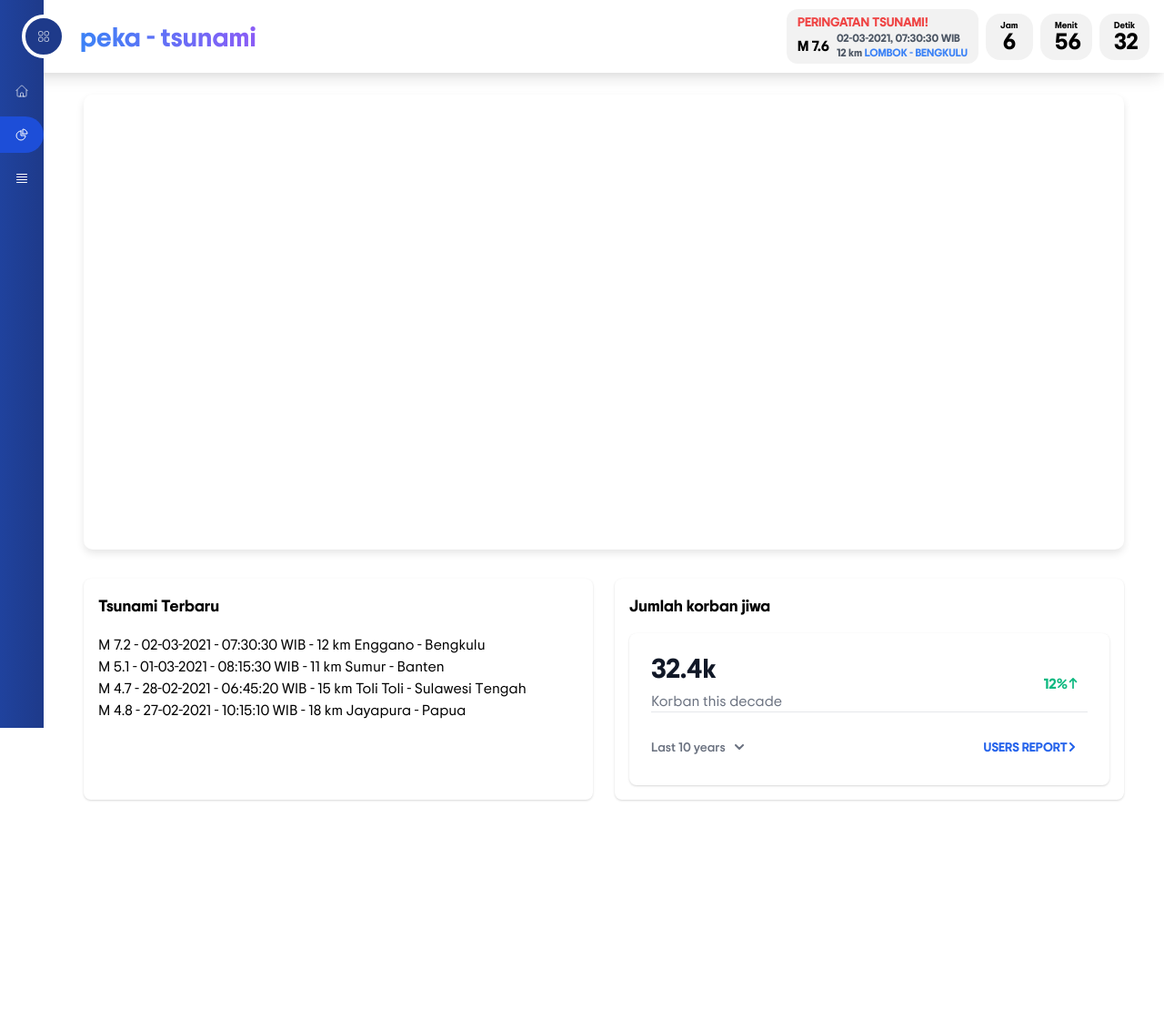
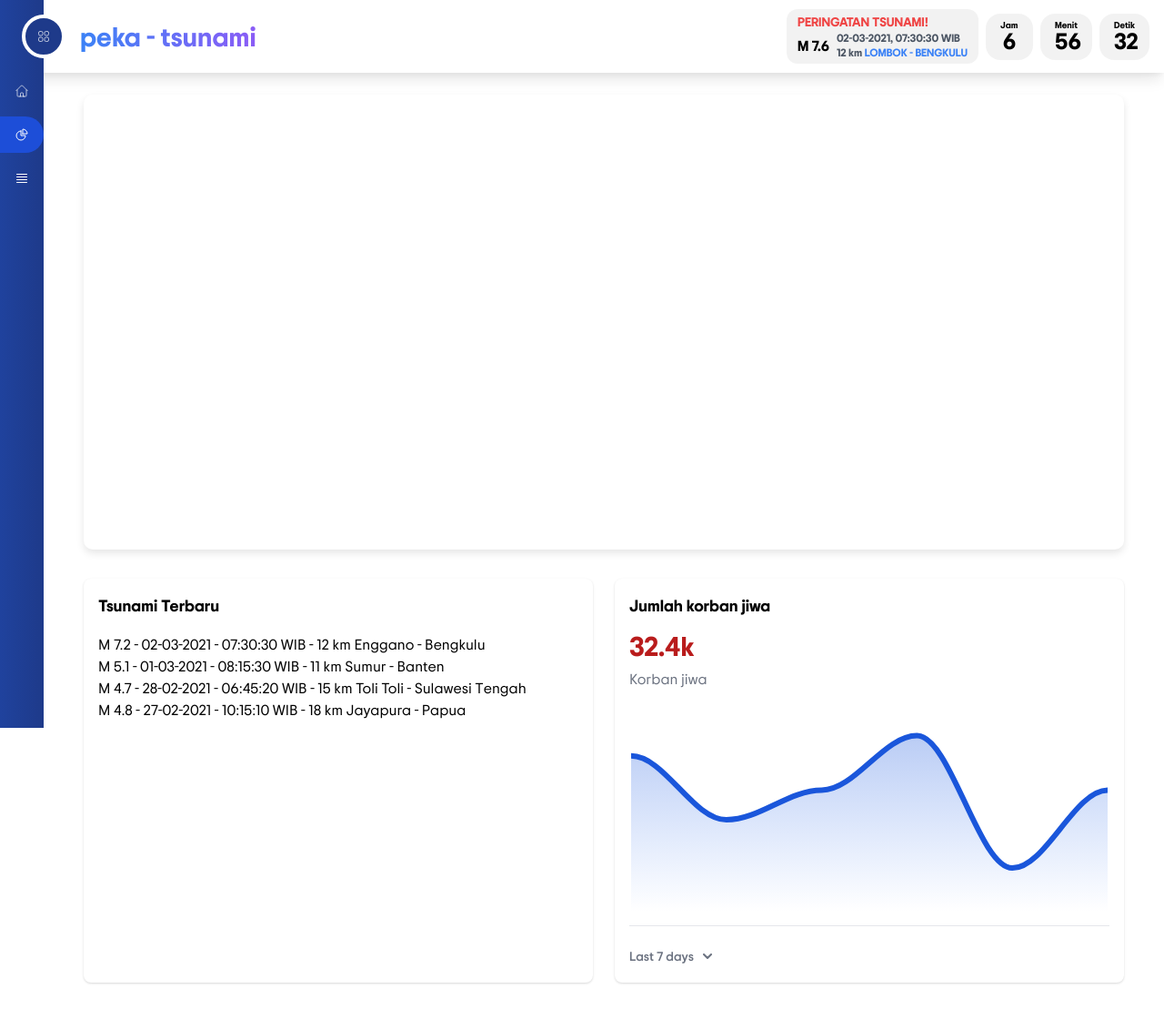
Before and after one commit to FathanRasyidi/SIMB, a PHP site: page /stats.php in a window 1280 px wide. Shown: the whole page at 91% size. Before the commit the page ends 880 px from the top, so only its background shows below. Run offline with PHP 8.4, Linux system fonts and the light colour scheme; some libraries are stand-ins or nearby versions.

Commit message:
chart korban jiwa

```diff
--- a/stats.php
+++ b/stats.php
@@ -31,6 +31,7 @@
 </head>
 
 <body class="body" onload="startTime()">
+    <script src="https://cdn.jsdelivr.net/npm/apexcharts"></script>
     <div class="fixed w-full z-30 flex bg-white p-2 items-center justify-between h-20 px-10 pr-4 shadow-lg">
         <div class="logo ml-12 transform ease-in-out duration-500 flex-none h-full flex items-center justify-center">
             <span class="font-bold text-transparent bg-clip-text bg-gradient-to-r from-blue-500 to-purple-500"
@@ -166,8 +167,7 @@
                 <svg xmlns="http://www.w3.org/2000/svg" fill="none" viewBox="0 0 24 24" stroke-width="1.5"
                     stroke="currentColor" class="w-4 h-4">
                     <path stroke-linecap="round" stroke-linejoin="round" d="M10.5 6a7.5 7.5 0 107.5 7.5h-7.5V6z" />
-                        <path stroke-linecap="round" stroke-linejoin="round"
-                            d="M13.5 10.5H21A7.5 7.5 0 0013.5 3v7.5z" />
+                    <path stroke-linecap="round" stroke-linejoin="round" d="M13.5 10.5H21A7.5 7.5 0 0013.5 3v7.5z" />
                 </svg>
             </a>
             <a href="data.php"
@@ -285,26 +285,17 @@
                     </ul>
                 </div>
 
-                    <!-- Earthquake Graph -->
+                <!-- Tsunami Graph -->
                 <div class="bg-white rounded-lg shadow p-4">
                     <h2 class="font-semibold text-lg mb-4">Jumlah korban jiwa</h2>
                     <div class="relative">
-                            <div class="w-full bg-white rounded-lg shadow dark:bg-gray-800 p-4 md:p-6">
+                        <!-- <div class=" w-full bg-white rounded-lg shadow dark:bg-gray-800 p-4 md:p-6"> -->
                             <div class="flex justify-between">
                                 <div>
-                                        <h5 class="leading-none text-3xl font-bold text-gray-900 dark:text-white pb-2">
-                                            32.4k</h5>
-                                        <p class="text-base font-normal text-gray-500 dark:text-gray-400">Korban this
-                                            decade</p>
-                                    </div>
-                                    <div
-                                        class="flex items-center px-2.5 py-0.5 text-base font-semibold text-green-500 dark:text-green-500 text-center">
-                                        12%
-                                        <svg class="w-3 h-3 ms-1" aria-hidden="true" xmlns="http://www.w3.org/2000/svg"
-                                            fill="none" viewBox="0 0 10 14">
-                                            <path stroke="currentColor" stroke-linecap="round" stroke-linejoin="round"
-                                                stroke-width="2" d="M5 13V1m0 0L1 5m4-4 4 4" />
-                                        </svg>
+                                    <h5 class="leading-none text-3xl font-bold text-red-700  pb-2">32.4k
+                                    </h5>
+                                    <p class="text-base font-normal text-gray-500 dark:text-gray-400">Korban jiwa
+                                    </p>
                                 </div>
                             </div>
                             <div id="area-chart"></div>
@@ -316,11 +307,11 @@
                                         data-dropdown-placement="bottom"
                                         class="text-sm font-medium text-gray-500 dark:text-gray-400 hover:text-gray-900 text-center inline-flex items-center dark:hover:text-white"
                                         type="button">
-                                            Last 10 years
+                                        Last 7 days
                                         <svg class="w-2.5 m-2.5 ms-1.5" aria-hidden="true"
                                             xmlns="http://www.w3.org/2000/svg" fill="none" viewBox="0 0 10 6">
-                                                <path stroke="currentColor" stroke-linecap="round"
-                                                    stroke-linejoin="round" stroke-width="2" d="m1 1 4 4 4-4" />
+                                            <path stroke="currentColor" stroke-linecap="round" stroke-linejoin="round"
+                                                stroke-width="2" d="m1 1 4 4 4-4" />
                                         </svg>
                                     </button>
                                     <!-- Dropdown menu -->
@@ -330,45 +321,97 @@
                                             aria-labelledby="dropdownDefaultButton">
                                             <li>
                                                 <a href="#"
-                                                        class="block px-4 py-2 hover:bg-gray-100 dark:hover:bg-gray-600 dark:hover:text-white">Yesterday</a>
-                                                </li>
-                                                <li>
-                                                    <a href="#"
-                                                        class="block px-4 py-2 hover:bg-gray-100 dark:hover:bg-gray-600 dark:hover:text-white">Today</a>
+                                                    class="block px-4 py-2 hover:bg-gray-100 dark:hover:bg-gray-600 dark:hover:text-white">Last
+                                                    7 days</a>
                                             </li>
                                             <li>
                                                 <a href="#"
                                                     class="block px-4 py-2 hover:bg-gray-100 dark:hover:bg-gray-600 dark:hover:text-white">Last
-                                                        7
-                                                        days</a>
+                                                    30 days</a>
                                             </li>
                                             <li>
                                                 <a href="#"
                                                     class="block px-4 py-2 hover:bg-gray-100 dark:hover:bg-gray-600 dark:hover:text-white">Last
-                                                        30
-                                                        days</a>
-                                                </li>
-                                                <li>
-                                                    <a href="#"
-                                                        class="block px-4 py-2 hover:bg-gray-100 dark:hover:bg-gray-600 dark:hover:text-white">Last
-                                                        90
-                                                        days</a>
+                                                    90 days</a>
                                             </li>
                                         </ul>
                                     </div>
-                                        <a href="#"
-                                            class="uppercase text-sm font-semibold inline-flex items-center rounded-lg text-blue-600 hover:text-blue-700 dark:hover:text-blue-500  hover:bg-gray-100 dark:hover:bg-gray-700 dark:focus:ring-gray-700 dark:border-gray-700 px-3 py-2">
-                                            Users Report
-                                            <svg class="w-2.5 h-2.5 ms-1.5 rtl:rotate-180" aria-hidden="true"
-                                                xmlns="http://www.w3.org/2000/svg" fill="none" viewBox="0 0 6 10">
-                                                <path stroke="currentColor" stroke-linecap="round"
-                                                    stroke-linejoin="round" stroke-width="2" d="m1 9 4-4-4-4" />
-                                            </svg>
-                                        </a>
                                 </div>
                             </div>
                         </div>
+                        <script>
+                            const options = {
+                                chart: {
+                                    height: "100%",
+                                    maxWidth: "100%",
+                                    type: "area",
+                                    fontFamily: "Inter, sans-serif",
+                                    dropShadow: {
+                                        enabled: false,
+                                    },
+                                    toolbar: {
+                                        show: false,
+                                    },
+                                },
+                                tooltip: {
+                                    enabled: true,
+                                    x: {
+                                        show: false,
+                                    },
+                                },
+                                fill: {
+                                    type: "gradient",
+                                    gradient: {
+                                        opacityFrom: 0.55,
+                                        opacityTo: 0,
+                                        shade: "#1C64F2",
+                                        gradientToColors: ["#1C64F2"],
+                                    },
+                                },
+                                dataLabels: {
+                                    enabled: false,
+                                },
+                                stroke: {
+                                    width: 6,
+                                },
+                                grid: {
+                                    show: false,
+                                    strokeDashArray: 4,
+                                    padding: {
+                                        left: 2,
+                                        right: 2,
+                                        top: 0
+                                    },
+                                },
+                                series: [
+                                    {
+                                        name: "Korban Jiwa",
+                                        data: [6500, 6418, 6456, 6526, 6356, 6456], //diisi jumlah tsunami
+                                        color: "#1A56DB",
+                                    },
+                                ],
+                                xaxis: {
+                                    categories: ['01 February', '02 February', '03 February', '04 February', '05 February', '06 February', '07 February'], // diisi range waktu tsunami
+                                    labels: {
+                                        show: false,
+                                    },
+                                    axisBorder: {
+                                        show: false,
+                                    },
+                                    axisTicks: {
+                                        show: false,
+                                    },
+                                },
+                                yaxis: {
+                                    show: false,
+                                },
+                            }
 
+                            if (document.getElementById("area-chart") && typeof ApexCharts !== 'undefined') {
+                                const chart = new ApexCharts(document.getElementById("area-chart"), options);
+                                chart.render();
+                            }
+                        </script>
                         <!-- Placeholder for graph -->
                     </div>
                 </div>
@@ -417,6 +460,8 @@
 
         }
     </script>
+    <script src="https://cdn.jsdelivr.net/npm/apexcharts"></script>
+    <script src="https://cdn.jsdelivr.net/npm/flowbite@2.5.2/dist/flowbite.min.js"></script>
 </body>
 
 </html>
```
Lines whose indentation alone changed are shown as unchanged.
